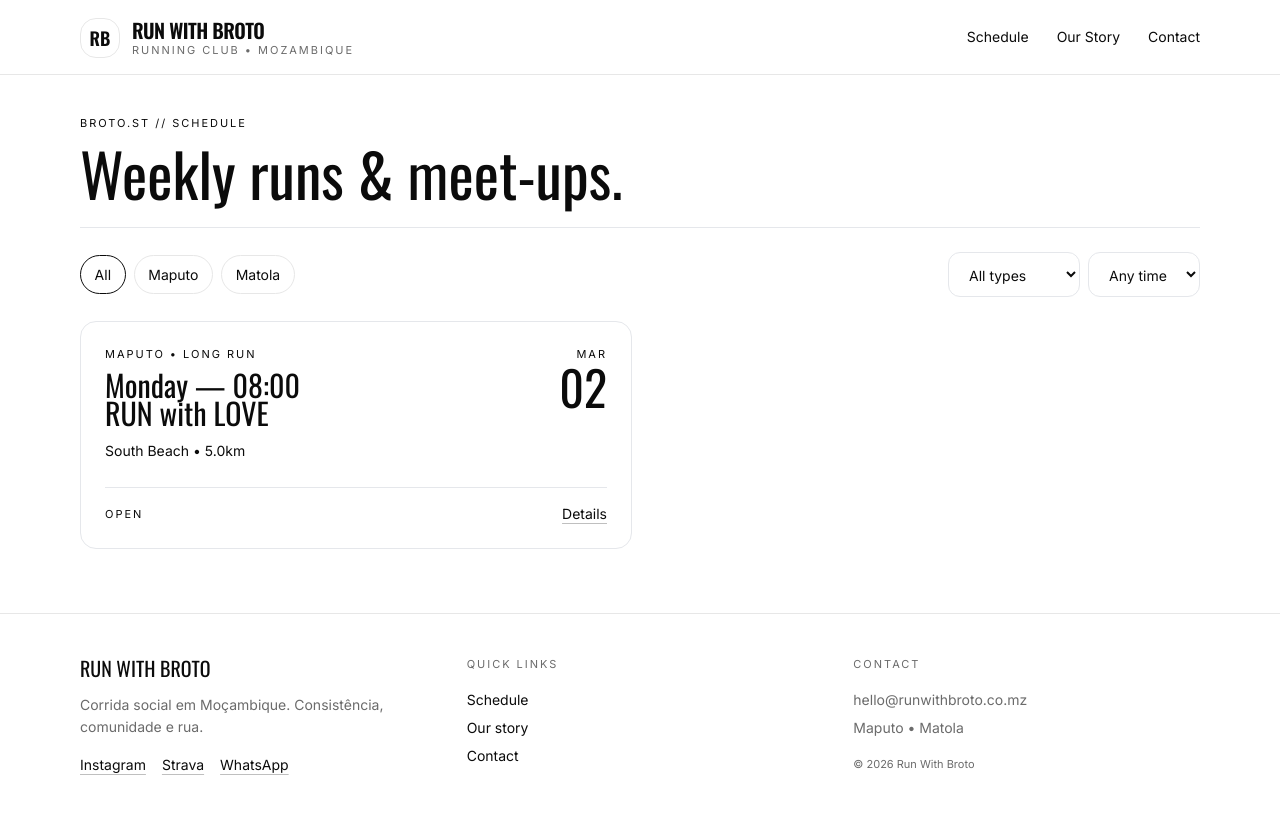
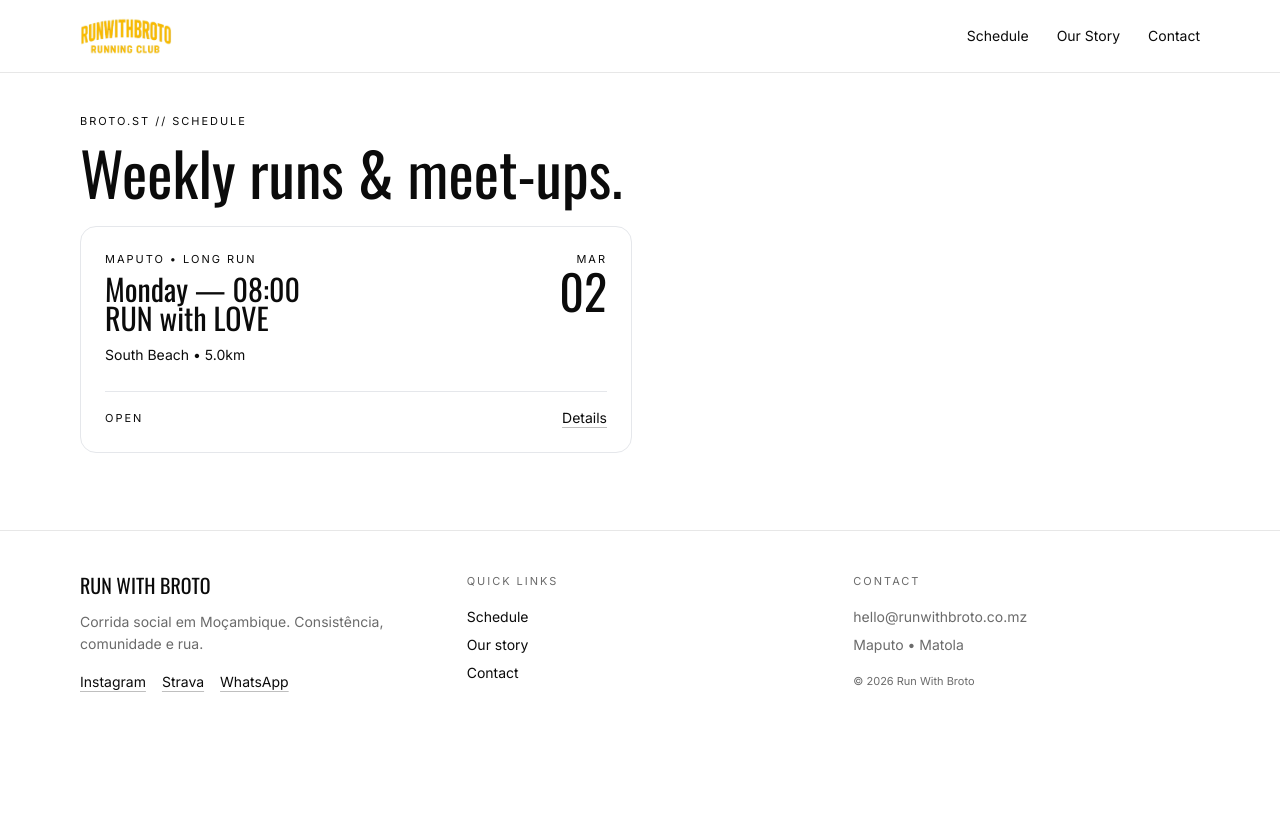
Before and after one commit to yrnsaraiva/runwithbroto, a Django app: page / in a window 1280 px wide. After the commit the page ends 692 px from the top, so only its background shows below. Run offline with Django 5.2, Linux system fonts and the light colour scheme; data comes from the database, SQL or seed files in the repository; some libraries are stand-ins or nearby versions.

Commit message:
add logo

```diff
--- a/events/templates/events/agenda.html
+++ b/events/templates/events/agenda.html
@@ -7,32 +7,14 @@
         <div class="text-[11px] muted label">broto.st // schedule</div>
         <h1 class="mt-3 font-display text-5xl md:text-6xl leading-[0.92]">Weekly runs & meet-ups.</h1>
 
-        <!-- FILTERS -->
-        <div class="mt-6 flex flex-col md:flex-row md:items-center md:justify-between gap-4 border-t hairline pt-6">
-            <div class="flex flex-wrap gap-2">
-                <button aria-pressed="true" class="pill" data-city="all" type="button">All</button>
-                <button aria-pressed="false" class="pill" data-city="maputo" type="button">Maputo</button>
-                <button aria-pressed="false" class="pill" data-city="matola" type="button">Matola</button>
-            </div>
 
-            <div class="flex flex-wrap gap-2">
-                <select class="px-4 py-3 rounded-xl border hairline bg-white text-sm" id="typeFilter">
-                    <option value="all">All types</option>
-                    <option value="weekly">Weekly Run</option>
-                    <option value="long">Long Run</option>
-                    <option value="collab">Collab</option>
-                </select>
-                <select class="px-4 py-3 rounded-xl border hairline bg-white text-sm" id="timeFilter">
-                    <option value="all">Any time</option>
-                    <option value="morning">Morning</option>
-                    <option value="evening">Evening</option>
-                </select>
-            </div>
-        </div>
     </section>
 
     <!-- LIST -->
-    <section class="max-w-6xl mx-auto px-4 pb-16">
+    <section class="max-w-6xl mx-auto min-h-[38vh] px-4 pb-16">
+
+        {% if events %}
+
             <div class="grid lg:grid-cols-2 gap-4">
 
                 {% for event in events %}
@@ -42,7 +24,8 @@
                        data-time="evening" data-type="weekly" href="{% url 'events:event_detail' event.slug %}">
                         <div class="flex items-start justify-between gap-6">
                             <div>
-                            <div class="text-[11px] muted label">{{ event.city }} • {{ event.get_event_type_display }}</div>
+                                <div class="text-[11px] muted label">{{ event.city }}
+                                    • {{ event.get_event_type_display }}</div>
                                 <div class="mt-2 font-display text-3xl leading-[0.95] cardTitle">
                                     {{ event.start_at|date:"l" }} — {{ event.start_at|time:"H:i" }}
                                     <span class="block">{{ event.title }}</span>
@@ -70,11 +53,16 @@
 
             </div>
 
-        <div class="hidden mt-10 border hairline rounded-2xl p-8" id="emptyState">
-            <div class="text-[11px] muted label">no results</div>
-            <div class="mt-3 font-display text-3xl leading-[0.95]">No runs match these filters.</div>
-            <p class="mt-3 muted">Try changing city/type/time.</p>
+        {% else %}
+
+            <div class="mt-10 border hairline rounded-2xl p-8" id="emptyState">
+                <div class="text-[11px] muted label">No results</div>
+                <div class="mt-3 font-display text-3xl leading-[0.95]">No events scheduled for the next days.</div>
+                <p class="mt-3 muted">Follow our social media for updates!</p>
             </div>
+
+        {% endif %}
+
     </section>
 
 {% endblock %}
--- a/templates/includes/navbar.html
+++ b/templates/includes/navbar.html
@@ -2,14 +2,8 @@
 <header class="sticky top-0 z-50 bg-white/90 backdrop-blur border-b border-hairline">
     <div class="max-w-6xl mx-auto px-4 py-4 flex items-center justify-between gap-4">
         <!-- Brand -->
-        <a href="" class="flex items-end gap-3">
-            <div class="w-10 h-10 rounded-2xl border border-hairline grid place-items-center">
-                <span class="font-display text-lg font-semibold">RB</span>
-            </div>
-            <div class="leading-tight">
-                <div class="font-display text-xl font-semibold tracking-tight">RUN WITH BROTO</div>
-                <div class="text-[11px] text-muted label">running club • mozambique</div>
-            </div>
+        <a href="" class="flex items-end ">
+            <img src="{% static 'img/LogoRunwithBroto.png' %}" alt="Run With Broto Logo" class="h-10 w-auto">
         </a>
 
         <!-- Desktop nav -->
```
Also changed, not shown: static/img/LogoRunwithBroto.PNG (added). Lines whose indentation alone changed are shown as unchanged.
